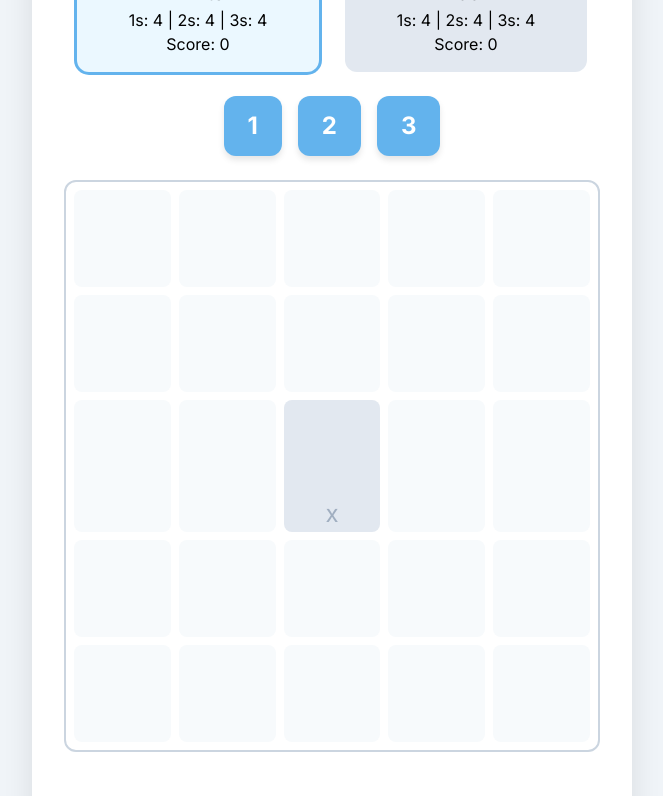
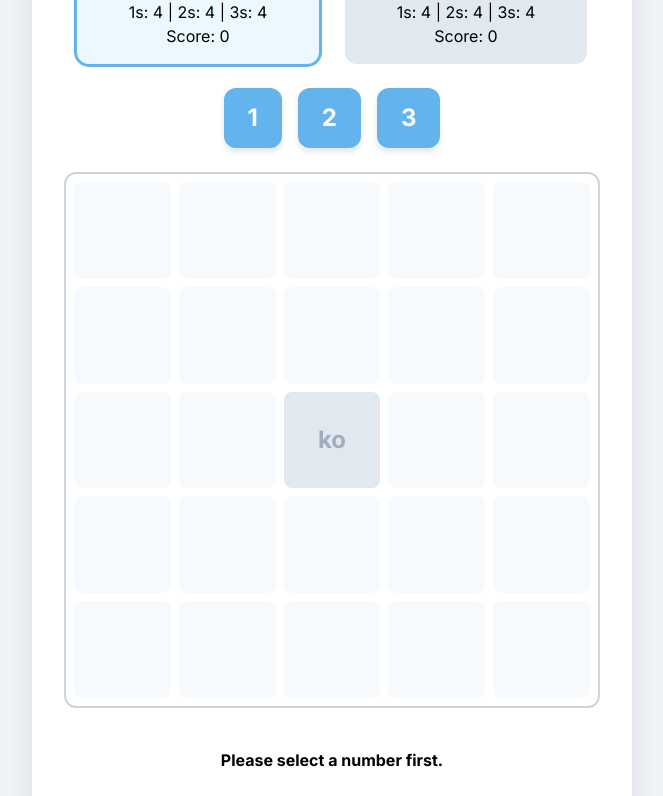
Before and after one commit to yantremblay2-wq/Archiview, a plain HTML site: page index.html in a window 1280 px wide. Both pictures are taken after a click on the element 535 px from the left and 274 px from the top of the page. Shown: the top 796 px of the page, without its empty margins (308-971 px from the left). Drawn offline with nearby package versions, Linux system fonts and the light colour scheme.

Commit message:
Update index.html

```diff
--- a/index.html
+++ b/index.html
@@ -74,15 +74,6 @@
         .center-cell {
             background-color: #e2e8f0;
             cursor: not-allowed;
-            display: flex;
-            justify-content: center;
-            align-items: center;
-            font-size: 1.5rem;
-            color: #a0aec0;
-            position: relative;
-        }
-        .center-cell::after {
-            content: 'x';
         }
         .player-info {
             display: flex;
@@ -150,7 +141,6 @@
 </head>
 <body>
     <div class="game-container">
-        <h1 class="text-3xl font-bold mb-4">5x5 Number Grid</h1>
         <p id="status" class="text-xl font-semibold mb-4 text-gray-700"></p>
 
         <div class="player-info">
@@ -234,15 +224,18 @@
                 cell.classList.add('grid-cell');
                 cell.dataset.index = i;
 
+                const contentDiv = document.createElement('div');
+                contentDiv.classList.add('grid-cell-content');
+                cell.appendChild(contentDiv);
+
                 if (i === centerIndex) {
                     cell.classList.add('center-cell');
+                    contentDiv.textContent = 'ko';
+                    contentDiv.style.fontSize = '1.5rem';
+                    contentDiv.style.color = '#a0aec0';
                 } else if (board[i] !== null) {
                     cell.classList.add('occupied', `player-${board[i].player}`);
-                    // Create a separate div to hold the number for perfect centering
-                    const contentDiv = document.createElement('div');
-                    contentDiv.classList.add('grid-cell-content');
                     contentDiv.textContent = board[i].value;
-                    cell.appendChild(contentDiv);
                 } else {
                     cell.addEventListener('click', handleCellClick);
                 }
@@ -321,7 +314,11 @@
         }
 
         function handleCellClick(event) {
-            const cellIndex = event.target.dataset.index;
+            // Find the closest parent with the 'grid-cell' class to ensure we get the right element
+            const cell = event.target.closest('.grid-cell');
+            if (!cell) return; // Exit if the click was not on a valid cell
+
+            const cellIndex = cell.dataset.index;
             if (cellIndex == centerIndex) {
                 return;
             }
```
